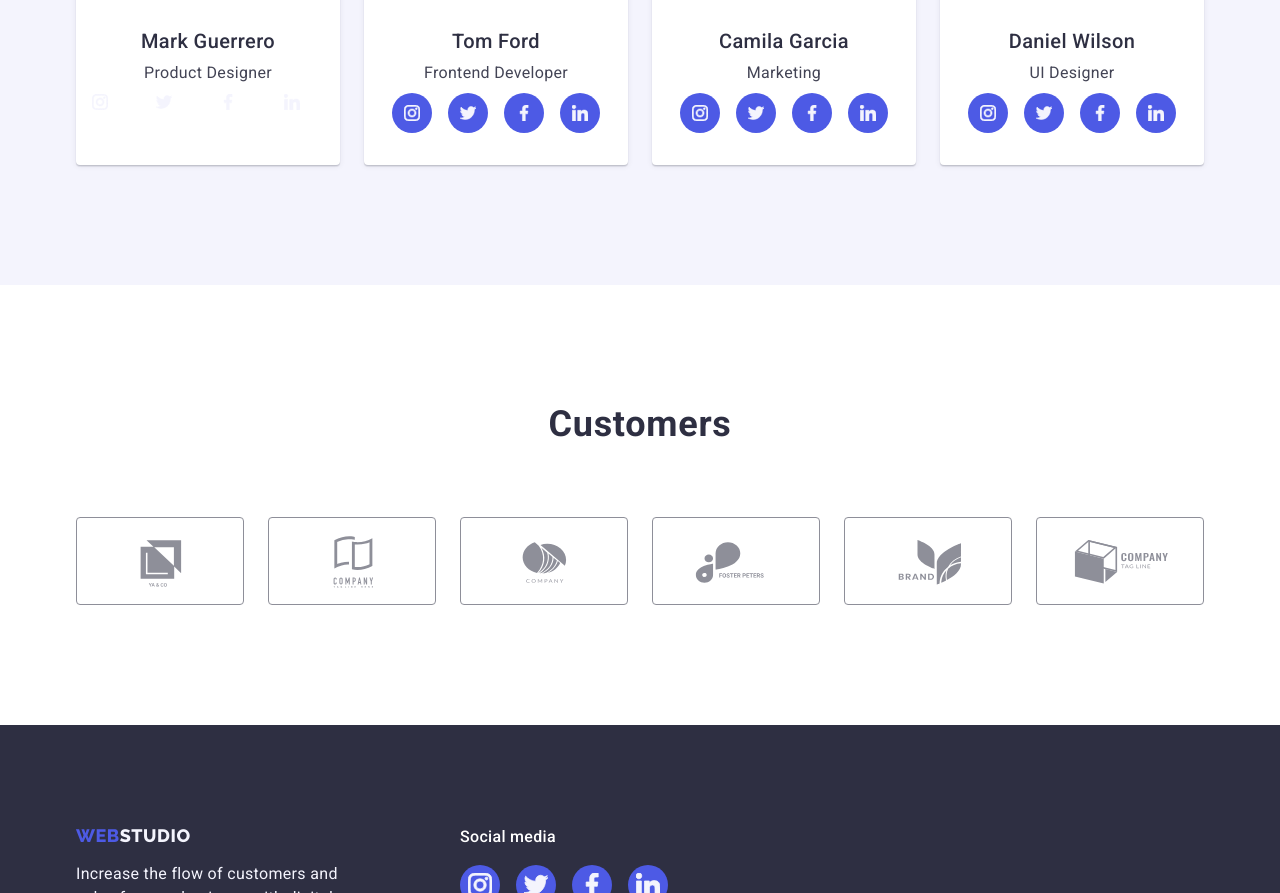
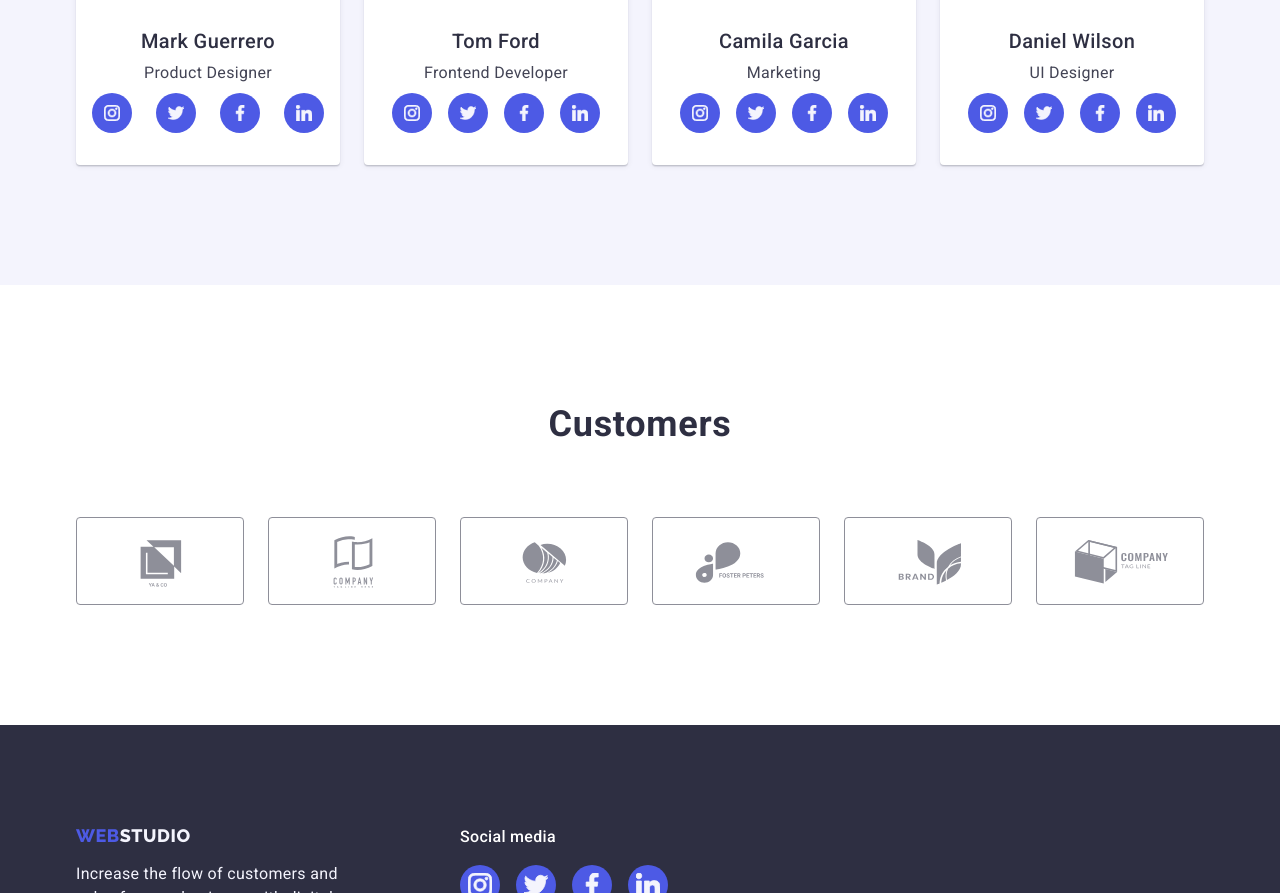
Before and after one commit to Yevheniia-Dobrovska/goit-markup-hw-04, a plain HTML site: page index.html in a window 1280 px wide. Shown: the part 2185-3078 px from the top of the page. Drawn offline with nearby package versions, Linux system fonts and the light colour scheme.

Commit message:
social-link-team

```diff
--- a/css/styles.css
+++ b/css/styles.css
@@ -383,6 +383,13 @@ background-color: var(--button-filter-hover);
 
 .social-link-team {
     transition: background-color 250ms cubic-bezier(0.4, 0, 0.2, 1);
+    width: 100%;
+    height: 100%;
+    background-color: var(--brand);
+    border-radius: 50%;
+    display: flex;
+    justify-content: center;
+    align-items: center;
 }
 
 .title-customers {
```
